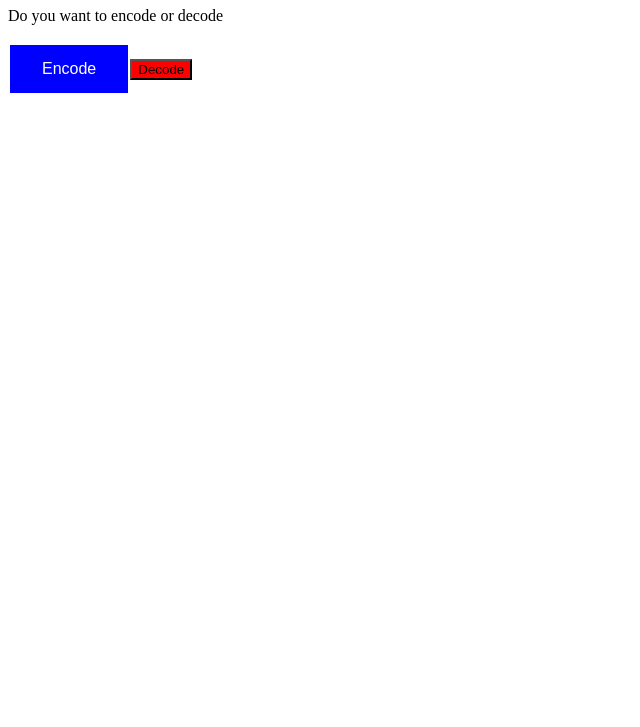
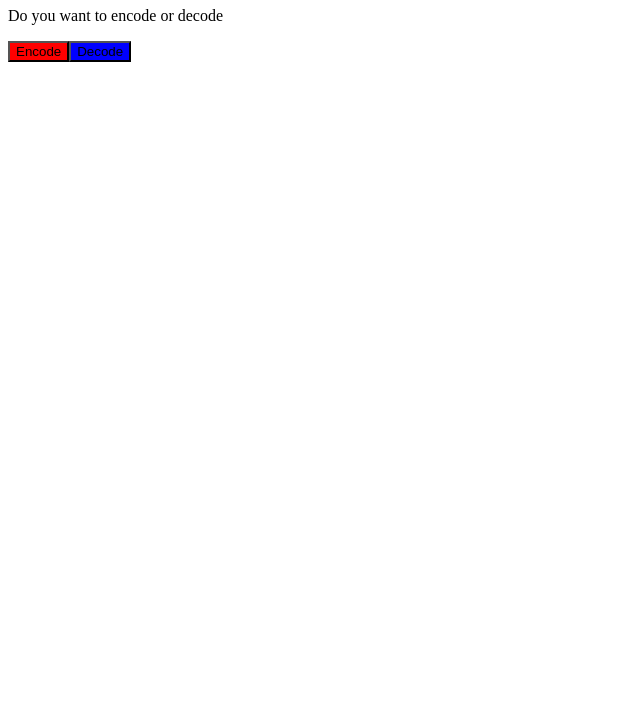
Before and after one commit to RacerPilot2011/coder, a plain HTML site: page index.html in a window 1280 px wide. Shown: the part 73-800 px from the top of the page, without its empty margins (0-640 px from the left). Drawn offline with Linux system fonts and the light colour scheme.

Commit message:
modified:   index.html

```diff
--- a/index.html
+++ b/index.html
@@ -5,27 +5,12 @@
         <link rel="icon" type="image/x-icon" href="favicon.png">
         <script src="main.js"></script>
     </head>
-    <style>
-        .bkg-2 {
-    background-color: rgb(0, 0, 255);
-    border: none;
-    color: white;
-    padding: 15px 32px;
-    text-align: center;
-    text-decoration: none;
-    display: inline-block;
-    font-size: 16px;
-    margin: 4px 2px;
-    cursor: pointer;
-  }
 
-  .bkg-1 {background-color: rgb(255, 0, 0);}
-    </style>
     <body>
         <h1>Encode/decoder</h1>
 
         <p>Do you want to encode or decode</p>
-        <button class="bkg-2"onclick="encode()">Encode</button><button class="bkg-1" onclick="decode()">Decode</button>
+        <button style="background-color: rgb(255,0,0);" onclick="encode()">Encode</button><button style="background-color:rgb(0,0,255)" onclick="decode()">Decode</button>
         <p id="dddd"></p>
         <div id="box"></div><div id="e/dbu"></div>
         <p id="p1"></p>
```
